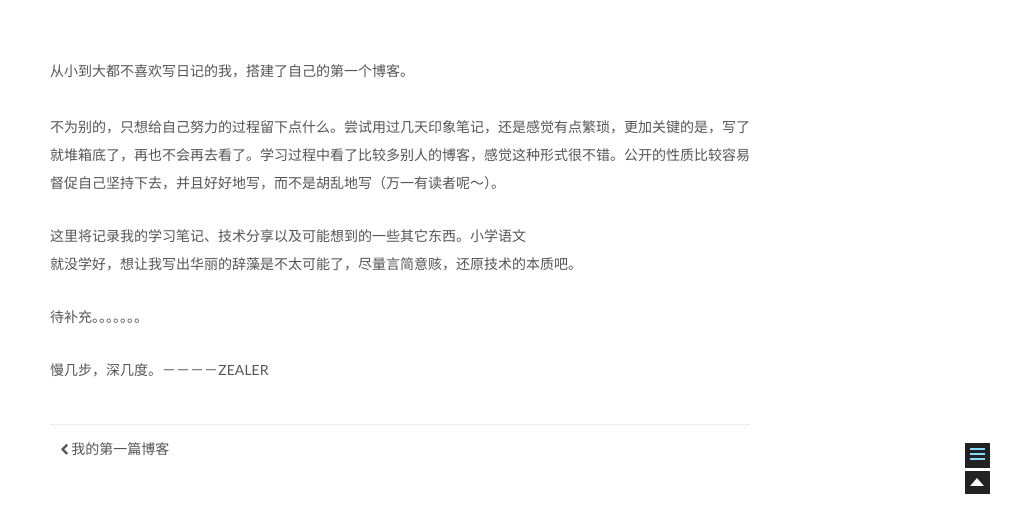
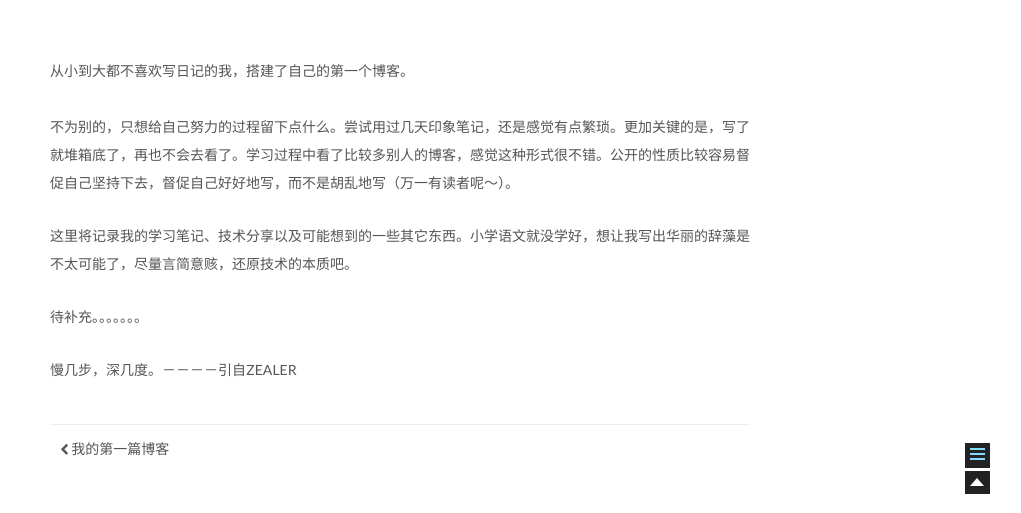
Before and after one commit to simonhgq/simonhgq, a plain HTML site: page 2016/01/28/博客！博客！博客！/index.html in a window 1280 px wide. Shown: the part 287-800 px from the top of the page, without its empty margins (240-1261 px from the left). Drawn offline with Linux system fonts and the light colour scheme.

Commit message:
Site updated: 2016-01-30 17:06:32

```diff
--- a/2016/01/28/博客！博客！博客！/index.html
+++ b/2016/01/28/博客！博客！博客！/index.html
@@ -63,7 +63,7 @@
 <meta property="og:url" content="http://www.simonhe.me/2016/01/28/博客！博客！博客！/index.html">
 <meta property="og:site_name" content="Simon">
 <meta property="og:description" content="从小到大都不喜欢写日记的我，搭建了自己的第一个博客。">
-<meta property="og:updated_time" content="2016-01-30T07:22:30.000Z">
+<meta property="og:updated_time" content="2016-01-30T09:05:46.000Z">
 <meta name="twitter:card" content="summary">
 <meta name="twitter:title" content="博客！博客！博客！">
 <meta name="twitter:description" content="从小到大都不喜欢写日记的我，搭建了自己的第一个博客。">
@@ -272,10 +272,10 @@
 
 
 
-        <p>从小到大都不喜欢写日记的我，搭建了自己的第一个博客。<br><a id="more"></a><br>不为别的，只想给自己努力的过程留下点什么。尝试用过几天印象笔记，还是感觉有点繁琐，更加关键的是，写了就堆箱底了，再也不会再去看了。学习过程中看了比较多别人的博客，感觉这种形式很不错。公开的性质比较容易督促自己坚持下去，并且好好地写，而不是胡乱地写（万一有读者呢～）。</p>
-<p>这里将记录我的学习笔记、技术分享以及可能想到的一些其它东西。小学语文<br>就没学好，想让我写出华丽的辞藻是不太可能了，尽量言简意赅，还原技术的本质吧。</p>
+        <p>从小到大都不喜欢写日记的我，搭建了自己的第一个博客。<br><a id="more"></a><br>不为别的，只想给自己努力的过程留下点什么。尝试用过几天印象笔记，还是感觉有点繁琐。更加关键的是，写了就堆箱底了，再也不会去看了。学习过程中看了比较多别人的博客，感觉这种形式很不错。公开的性质比较容易督促自己坚持下去，督促自己好好地写，而不是胡乱地写（万一有读者呢～）。</p>
+<p>这里将记录我的学习笔记、技术分享以及可能想到的一些其它东西。小学语文就没学好，想让我写出华丽的辞藻是不太可能了，尽量言简意赅，还原技术的本质吧。</p>
 <p>待补充。。。。。。。</p>
-<p>慢几步，深几度。－－－－ZEALER</p>
+<p>慢几步，深几度。－－－－引自ZEALER</p>
 
 
     </div>
--- a/css/main.css
+++ b/css/main.css
@@ -1528,7 +1528,7 @@ pre .javascript .function {
   width: 4px;
   height: 4px;
   border-radius: 50%;
-  background: #e3ffff;
+  background: #04ad78;
 }
 .sidebar-nav {
   margin: 0 0 20px;
```
Also changed, not shown: index.html (+0 -9 lines).
